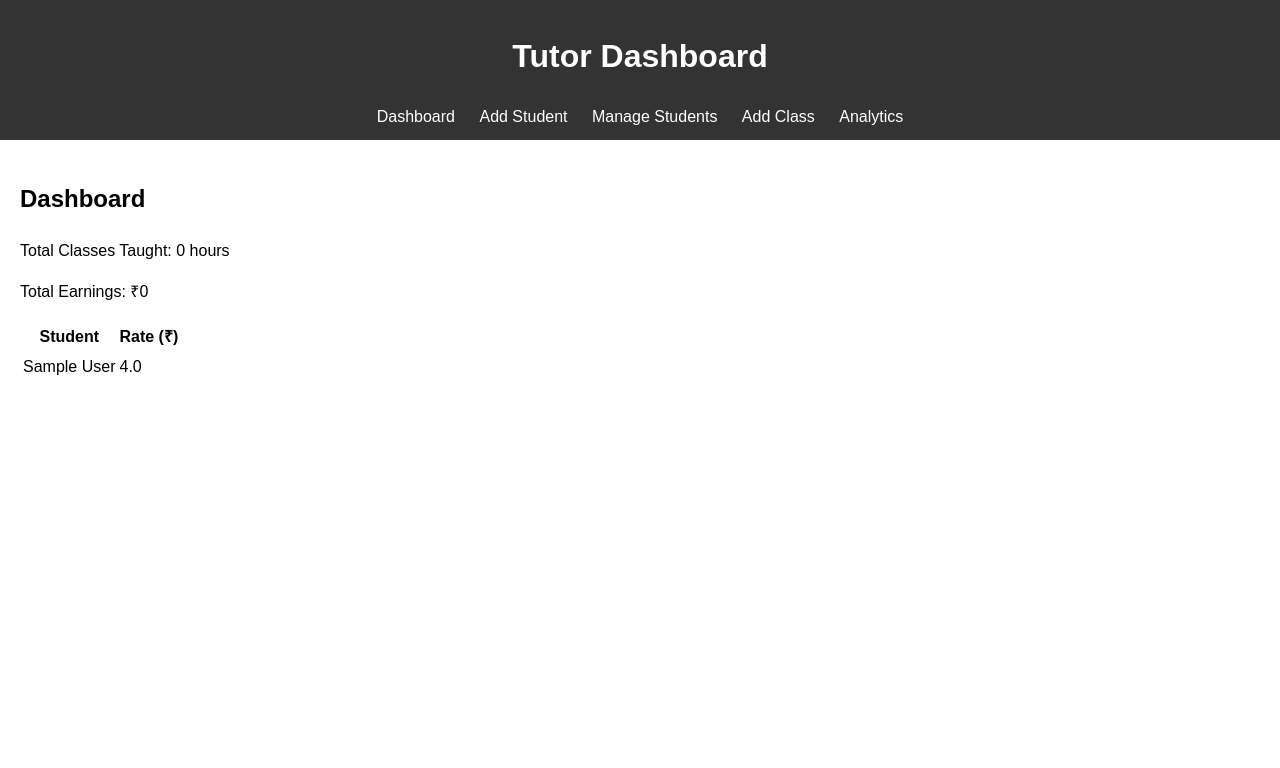
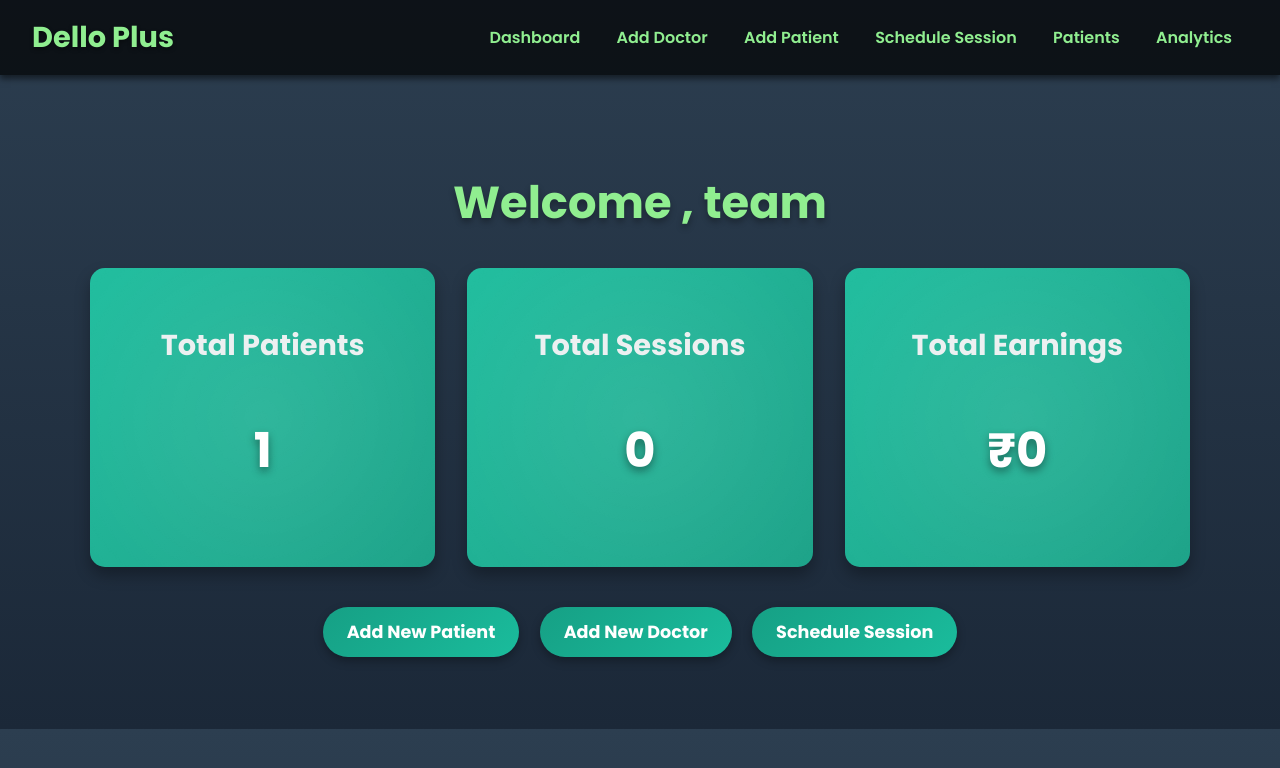
Before and after one commit to arun5k1095/flask_tutor_app, a Flask app: page / in a window 1280 px wide. Shown: the top 768 px of the page. Run offline with Flask 3, Linux system fonts and the light colour scheme; tables that the repository leaves empty hold one stand-in row (values such as "Sample post"); some libraries are stand-ins or nearby versions.

Commit message:
Updated requirements.txt

```diff
--- a/app.py
+++ b/app.py
@@ -1,135 +1,132 @@
 from flask import Flask, render_template, request, redirect, url_for, flash
-from models import db, Student, ClassSession
+from flask_paginate import Pagination, get_page_parameter
+from sqlalchemy.sql import func
+from models import db, Doctor, Patient, Session
 from config import Config
 from datetime import datetime
-from sqlalchemy.sql import func
-import pandas as pd
-import matplotlib.pyplot as plt
 import os
+from sqlalchemy_continuum import versioning_manager
 
 app = Flask(__name__)
 app.config.from_object(Config)
 db.init_app(app)
 
-# Manually create the database when the app starts
+# Initialize the database
 with app.app_context():
     db.create_all()
-    print("Database created successfully!")
+
 
 @app.route('/')
 def dashboard():
-    students = Student.query.all()
-    total_classes = db.session.query(func.sum(ClassSession.duration)).scalar() or 0
-    total_earnings = db.session.query(func.sum(ClassSession.earnings)).scalar() or 0
-    return render_template('dashboard.html', students=students, total_classes=total_classes, total_earnings=total_earnings)
+    total_patients = Patient.query.count()
+    total_sessions = Session.query.count()
+    total_earnings = db.session.query(func.sum(Session.fee)).scalar() or 0
+    return render_template('dashboard.html', total_patients=total_patients, total_sessions=total_sessions,
+                           total_earnings=total_earnings)
 
-@app.route('/add_student', methods=['GET', 'POST'])
-def add_student():
+
+@app.route('/add_doctor', methods=['GET', 'POST'])
+def add_doctor():
     if request.method == 'POST':
         full_name = request.form['full_name']
         email = request.form['email']
         phone = request.form['phone']
-        rate_per_hour = float(request.form['rate_per_hour'])
-        currency = request.form['currency']
-        currency_to_inr = float(request.form['currency_to_inr'])
-        new_student = Student(full_name=full_name, email=email, phone=phone,
-                              rate_per_hour=rate_per_hour, currency=currency,
-                              currency_to_inr=currency_to_inr)
-        db.session.add(new_student)
+        new_doctor = Doctor(full_name=full_name, email=email, phone=phone)
+        db.session.add(new_doctor)
         db.session.commit()
-        flash('Student added successfully!')
+        flash('Doctor added successfully!')
         return redirect(url_for('dashboard'))
-    return render_template('add_student.html')
+    return render_template('add_doctor.html')
 
-@app.route('/manage_students')
-def manage_students():
-    students = Student.query.all()  # Fetch all students from the database
-    return render_template('manage_students.html', students=students)
 
-@app.route('/add_class', methods=['GET', 'POST'])
-def add_class():
-    students = Student.query.all()  # Fetch all students for the dropdown
+@app.route('/add_patient', methods=['GET', 'POST'])
+def add_patient():
+    doctors = Doctor.query.all()
     if request.method == 'POST':
-        student_id = request.form['student_id']
-        class_date = request.form['class_date']
-        class_time = request.form['class_time']
+        full_name = request.form['full_name']
+        email = request.form['email']
+        phone = request.form['phone']
+        assigned_doctor_id = request.form['assigned_doctor']
+        new_patient = Patient(full_name=full_name, email=email, phone=phone, assigned_doctor_id=assigned_doctor_id)
+        db.session.add(new_patient)
+        db.session.commit()
+        flash('Patient added successfully!')
+        return redirect(url_for('dashboard'))
+    return render_template('add_patient.html', doctors=doctors)
+
+
+@app.route('/add_session', methods=['GET', 'POST'])
+def add_session():
+    patients = Patient.query.all()
+    doctors = Doctor.query.all()
+    if request.method == 'POST':
+        patient_id = request.form['patient_id']
+        doctor_id = request.form['doctor_id']
+        session_date = request.form['session_date']
+        session_time = request.form['session_time']
         duration = float(request.form['duration'])
-        student = Student.query.get(student_id)  # Fetch the student by ID
-        earnings = duration * student.rate_per_hour
+        fee = float(request.form['fee'])
+        new_session = Session(patient_id=patient_id, doctor_id=doctor_id, session_date=session_date,
+                              session_time=session_time, duration=duration, fee=fee)
+        db.session.add(new_session)
+        db.session.commit()
+        flash('Session added successfully!')
+        return redirect(url_for('dashboard'))
+    return render_template('add_session.html', patients=patients, doctors=doctors)
 
-        # Create a new ClassSession
-        new_class = ClassSession(
-            student_id=student_id,
-            date=class_date,
-            time=class_time,
-            duration=duration,
-            earnings=earnings
-        )
-        db.session.add(new_class)
-        db.session.commit()
-        flash('Class added successfully!')
-        return redirect(url_for('dashboard'))
 
-    return render_template('add_class.html', students=students)
+@app.route('/patients')
+def manage_patients():
+    # Fetch the current page number from query parameters
+    page = request.args.get("page", default=1, type=int)
+    per_page = 3  # Number of records per page
+
+    # Use the updated paginate method
+    patients_pagination = Patient.query.paginate(page=page, per_page=per_page)
+
+    return render_template(
+        'manage_patients.html',
+        patients=patients_pagination.items,
+        pagination=patients_pagination
+    )
+
 
 
 @app.route('/analytics')
 def analytics():
-    # Query all class sessions and join with student details
-    classes = db.session.query(ClassSession, Student).join(Student).all()
+    # Explicitly define the join conditions to avoid ambiguity
+    sessions = db.session.query(
+        Session.id.label('session_id'),
+        Patient.full_name.label('patient_name'),
+        Doctor.full_name.label('doctor_name'),
+        Session.session_date,
+        Session.session_time,
+        Session.duration,
+        Session.fee
+    ).join(Patient, Session.patient_id == Patient.id) \
+     .join(Doctor, Session.doctor_id == Doctor.id) \
+     .all()
 
-    # Prepare data for analysis
+    # Prepare data for the template
     data = []
-    for class_session, student in classes:
+    for session in sessions:
         data.append({
-            'student_name': student.full_name,
-            'hours_taught': class_session.duration,
-            'earnings': class_session.earnings
+            'session_id': session.session_id,
+            'patient_name': session.patient_name,
+            'doctor_name': session.doctor_name,
+            'session_date': session.session_date.strftime('%Y-%m-%d'),
+            'session_time': session.session_time.strftime('%H:%M'),
+            'duration': session.duration,
+            'fee': session.fee,
         })
 
-    # Convert data to DataFrame
-    df = pd.DataFrame(data)
+    return render_template('analytics.html', data=data)
 
-    # Group by student and calculate totals
-    if not df.empty:
-        summary = df.groupby('student_name').sum().reset_index()
-    else:
-        summary = pd.DataFrame(columns=['student_name', 'hours_taught', 'earnings'])
 
-    # Generate graphs
-    if not summary.empty:
-        # Earnings per student
-        plt.figure(figsize=(10, 6))
-        plt.bar(summary['student_name'], summary['earnings'], color='skyblue')
-        plt.title('Earnings per Student')
-        plt.xlabel('Student')
-        plt.ylabel('Earnings (Currency)')
-        plt.xticks(rotation=45)
-        earnings_graph_path = os.path.join('static', 'earnings_graph.png')
-        plt.savefig(earnings_graph_path)
-        plt.close()
 
-        # Hours taught per student
-        plt.figure(figsize=(10, 6))
-        plt.bar(summary['student_name'], summary['hours_taught'], color='salmon')
-        plt.title('Hours Taught per Student')
-        plt.xlabel('Student')
-        plt.ylabel('Hours')
-        plt.xticks(rotation=45)
-        hours_graph_path = os.path.join('static', 'hours_graph.png')
-        plt.savefig(hours_graph_path)
-        plt.close()
-    else:
-        earnings_graph_path = None
-        hours_graph_path = None
 
-    return render_template(
-        'analytics.html',
-        summary=summary.to_dict(orient='records'),
-        earnings_graph=earnings_graph_path,
-        hours_graph=hours_graph_path
-    )
 
+# Main entry point
 if __name__ == '__main__':
-    port = int(os.environ.get('PORT', 5000))  # Use PORT from environment, default to 5000
-    app.run(host='0.0.0.0', port=port, debug=False)
+    port = int(os.environ.get('PORT', 5000))
+    app.run(host='0.0.0.0', port=port, debug=True)
--- /dev/null
+++ b/static/css/styles.css
@@ -0,0 +1,172 @@
+/* General Styles */
+body {
+    font-family: 'Poppins', Arial, sans-serif;
+    background: linear-gradient(to bottom, #2c3e50, #1b2838); /* Modern gradient background */
+    color: #ecf0f1; /* Light text for contrast */
+    margin: 0;
+    padding: 0;
+    overflow-x: hidden;
+}
+
+h1 {
+    color: #90ee90; /* Light green for headings */
+    font-size: 2.8rem;
+    margin-bottom: 1rem;
+    text-align: center;
+    font-weight: 700;
+    text-shadow: 0 4px 6px rgba(0, 0, 0, 0.3);
+}
+
+/* Container */
+.container {
+    max-width: 1100px;
+    margin: 2rem auto;
+    padding: 2rem;
+}
+
+/* Navbar Styles */
+.navbar {
+    display: flex;
+    justify-content: space-between;
+    align-items: center;
+    background-color: rgba(0, 0, 0, 0.7); /* Transparent black */
+    padding: 1rem 2rem;
+    color: #ecf0f1;
+    box-shadow: 0 4px 6px rgba(0, 0, 0, 0.5);
+    position: sticky;
+    top: 0;
+    z-index: 1000;
+}
+
+.navbar .links a {
+    color: #90ee90; /* Light green for links */
+    text-decoration: none;
+    margin: 0 1rem;
+    font-weight: 600;
+    transition: color 0.3s, transform 0.2s;
+}
+
+.navbar .links a:hover {
+    color: #ffffff; /* Pure white on hover */
+    transform: scale(1.1);
+}
+
+.navbar .logo a {
+    color: #90ee90;
+    text-decoration: none;
+    font-size: 1.8rem;
+    font-weight: bold;
+    text-shadow: 0 2px 4px rgba(0, 0, 0, 0.4);
+}
+
+/* Dashboard Styles */
+.dashboard-grid {
+    display: grid;
+    grid-template-columns: repeat(auto-fit, minmax(300px, 1fr));
+    gap: 2rem;
+    margin-top: 2rem;
+    animation: fadeIn 1.2s ease-in-out;
+}
+
+.card {
+    background: linear-gradient(135deg, #1abc9c, #16a085); /* Stylish gradient */
+    border-radius: 15px;
+    padding: 2rem;
+    text-align: center;
+    box-shadow: 0 8px 15px rgba(0, 0, 0, 0.3);
+    transition: transform 0.4s, box-shadow 0.4s;
+    position: relative;
+    overflow: hidden;
+}
+
+.card::before {
+    content: '';
+    position: absolute;
+    top: -50%;
+    left: -50%;
+    width: 200%;
+    height: 200%;
+    background: radial-gradient(circle, rgba(255, 255, 255, 0.1), transparent 70%);
+    animation: spin 10s linear infinite;
+    z-index: 0;
+}
+
+.card:hover {
+    transform: translateY(-15px);
+    box-shadow: 0 12px 25px rgba(0, 0, 0, 0.5);
+}
+
+.card h2 {
+    font-size: 1.8rem;
+    color: #ecf0f1;
+    margin-bottom: 1rem;
+    position: relative;
+    z-index: 1;
+}
+
+.card .count {
+    font-size: 3rem;
+    font-weight: bold;
+    color: #ffffff;
+    text-shadow: 0 4px 8px rgba(0, 0, 0, 0.4);
+    position: relative;
+    z-index: 1;
+}
+
+/* Button Styles */
+.actions {
+    text-align: center;
+    margin-top: 2rem;
+    animation: fadeInUp 1.5s ease-in-out;
+}
+
+.action-button {
+    display: inline-block;
+    background: linear-gradient(135deg, #16a085, #1abc9c);
+    color: white;
+    padding: 0.75rem 1.5rem;
+    border-radius: 50px;
+    text-decoration: none;
+    margin: 0.5rem;
+    font-size: 1.1rem;
+    font-weight: bold;
+    box-shadow: 0 4px 10px rgba(0, 0, 0, 0.3);
+    transition: transform 0.3s, box-shadow 0.3s;
+}
+
+.action-button:hover {
+    transform: translateY(-5px);
+    box-shadow: 0 8px 15px rgba(0, 0, 0, 0.4);
+}
+
+/* Animations */
+@keyframes spin {
+    from {
+        transform: rotate(0deg);
+    }
+    to {
+        transform: rotate(360deg);
+    }
+}
+
+@keyframes fadeIn {
+    from {
+        opacity: 0;
+        transform: translateY(20px);
+    }
+    to {
+        opacity: 1;
+        transform: translateY(0);
+    }
+}
+
+@keyframes fadeInUp {
+    from {
+        opacity: 0;
+        transform: translateY(50px);
+    }
+    to {
+        opacity: 1;
+        transform: translateY(0);
+    }
+}
--- /dev/null
+++ b/static/js/scripts.js
@@ -0,0 +1,3 @@
+document.addEventListener("DOMContentLoaded", () => {
+    console.log("Dello Plus loaded!");
+});
--- a/static/style.css
+++ /dev/null
@@ -1,22 +0,0 @@
-body {
-    font-family: Arial, sans-serif;
-    margin: 0;
-    padding: 0;
-    line-height: 1.6;
-}
-
-header {
-    background: #333;
-    color: #fff;
-    padding: 10px 0;
-    text-align: center;
-}
-
-header nav a {
-    color: #fff;
-    margin: 0 10px;
-    text-decoration: none;
-}
-main {
-    padding: 20px;
-}
--- a/templates/base.html
+++ b/templates/base.html
@@ -3,22 +3,27 @@
 <head>
     <meta charset="UTF-8">
     <meta name="viewport" content="width=device-width, initial-scale=1.0">
-    <link rel="stylesheet" href="/static/style.css">
-    <title>Tutor Dashboard</title>
+    <title>Dello Plus</title>
+    <link href="https://fonts.googleapis.com/css2?family=Poppins:wght@400;600;700&display=swap" rel="stylesheet">
+    <link rel="stylesheet" href="{{ url_for('static', filename='css/styles.css') }}">
 </head>
 <body>
-    <header>
-        <h1>Tutor Dashboard</h1>
-        <nav>
-            <a href="/">Dashboard</a>
-            <a href="/add_student">Add Student</a>
-            <a href="/manage_students">Manage Students</a>
-            <a href="/add_class">Add Class</a>
-			 <a href="/analytics">Analytics</a>
-        </nav>
-    </header>
-    <main>
-        {% block content %}{% endblock %}
-    </main>
+    <div class="navbar">
+        <div class="logo">
+            <a href="{{ url_for('dashboard') }}">Dello Plus</a>
+        </div>
+        <div class="links">
+            <a href="{{ url_for('dashboard') }}">Dashboard</a>
+            <a href="{{ url_for('add_doctor') }}">Add Doctor</a>
+            <a href="{{ url_for('add_patient') }}">Add Patient</a>
+            <a href="{{ url_for('add_session') }}">Schedule Session</a>
+            <a href="{{ url_for('manage_patients') }}">Patients</a>
+            <a href="{{ url_for('analytics') }}">Analytics</a>
+        </div>
+    </div>
+    <div class="container">
+        {% block content %}
+        {% endblock %}
+    </div>
 </body>
 </html>
--- a/templates/dashboard.html
+++ b/templates/dashboard.html
@@ -1,18 +1,26 @@
-{% extends "base.html" %}
+{% extends 'base.html' %}
+
 {% block content %}
-<h2>Dashboard</h2>
-<p>Total Classes Taught: {{ total_classes }} hours</p>
-<p>Total Earnings: ₹{{ total_earnings }}</p>
-<table>
-    <tr>
-        <th>Student</th>
-        <th>Rate (₹)</th>
-    </tr>
-    {% for student in students %}
-    <tr>
-        <td>{{ student.full_name }}</td>
-        <td>{{ student.rate_per_hour * student.currency_to_inr }}</td>
-    </tr>
-    {% endfor %}
-</table>
+<h1>Welcome , team</h1>
+
+<div class="dashboard-grid">
+    <div class="card">
+        <h2>Total Patients</h2>
+        <p class="count">{{ total_patients }}</p>
+    </div>
+    <div class="card">
+        <h2>Total Sessions</h2>
+        <p class="count">{{ total_sessions }}</p>
+    </div>
+    <div class="card">
+        <h2>Total Earnings</h2>
+        <p class="count">₹{{ total_earnings }}</p>
+    </div>
+</div>
+
+<div class="actions">
+    <a href="{{ url_for('add_patient') }}" class="action-button">Add New Patient</a>
+    <a href="{{ url_for('add_doctor') }}" class="action-button">Add New Doctor</a>
+    <a href="{{ url_for('add_session') }}" class="action-button">Schedule Session</a>
+</div>
 {% endblock %}
```
Also changed, not shown: models.py (+28 -18 lines), templates/add_class.html (deleted, +0 -19 lines), templates/add_doctor.html (added, +17 -0 lines), templates/add_patient.html (added, +46 -0 lines), templates/add_session.html (added, +34 -0 lines), templates/add_student.html (deleted, +0 -19 lines), templates/analytics.html (+18 -32 lines), templates/manage_patients.html (added, +36 -0 lines), templates/manage_students.html (deleted, +0 -28 lines), static/earnings_graph.png (deleted), static/hours_graph.png (deleted).
